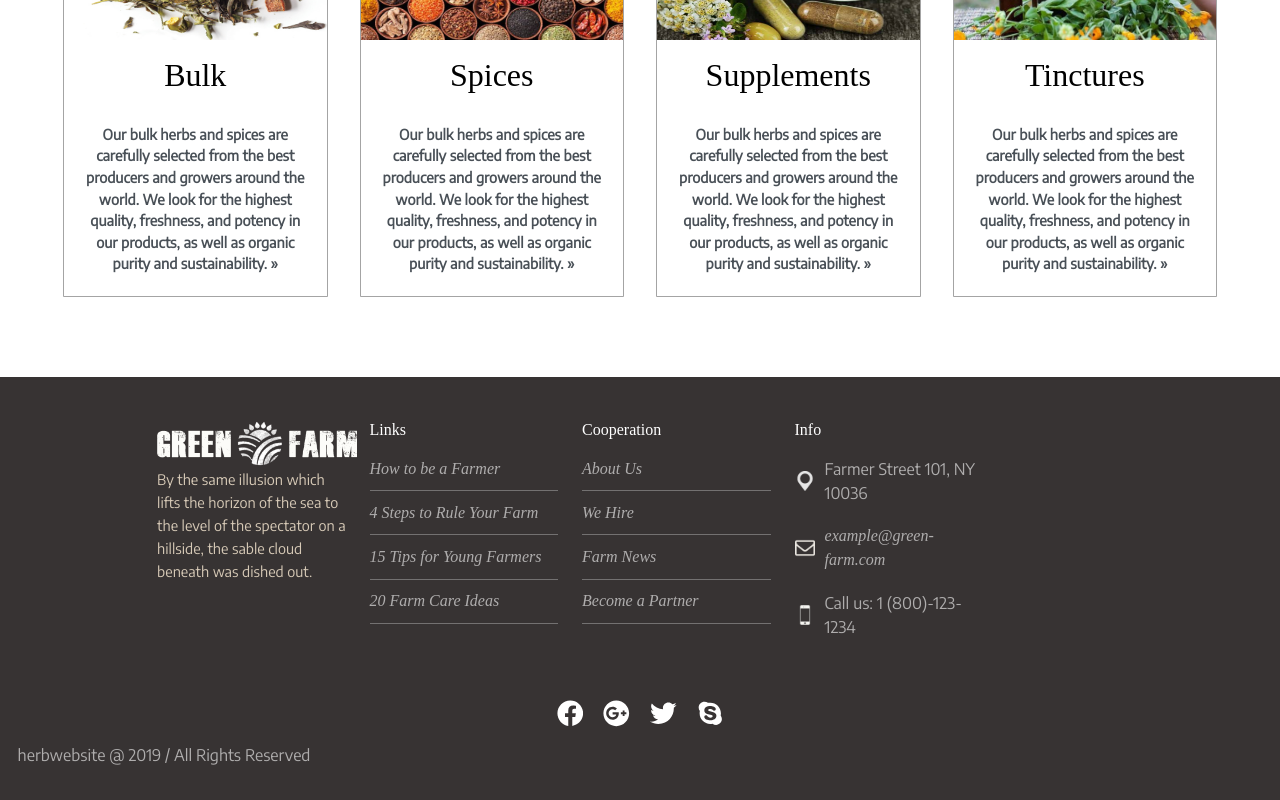
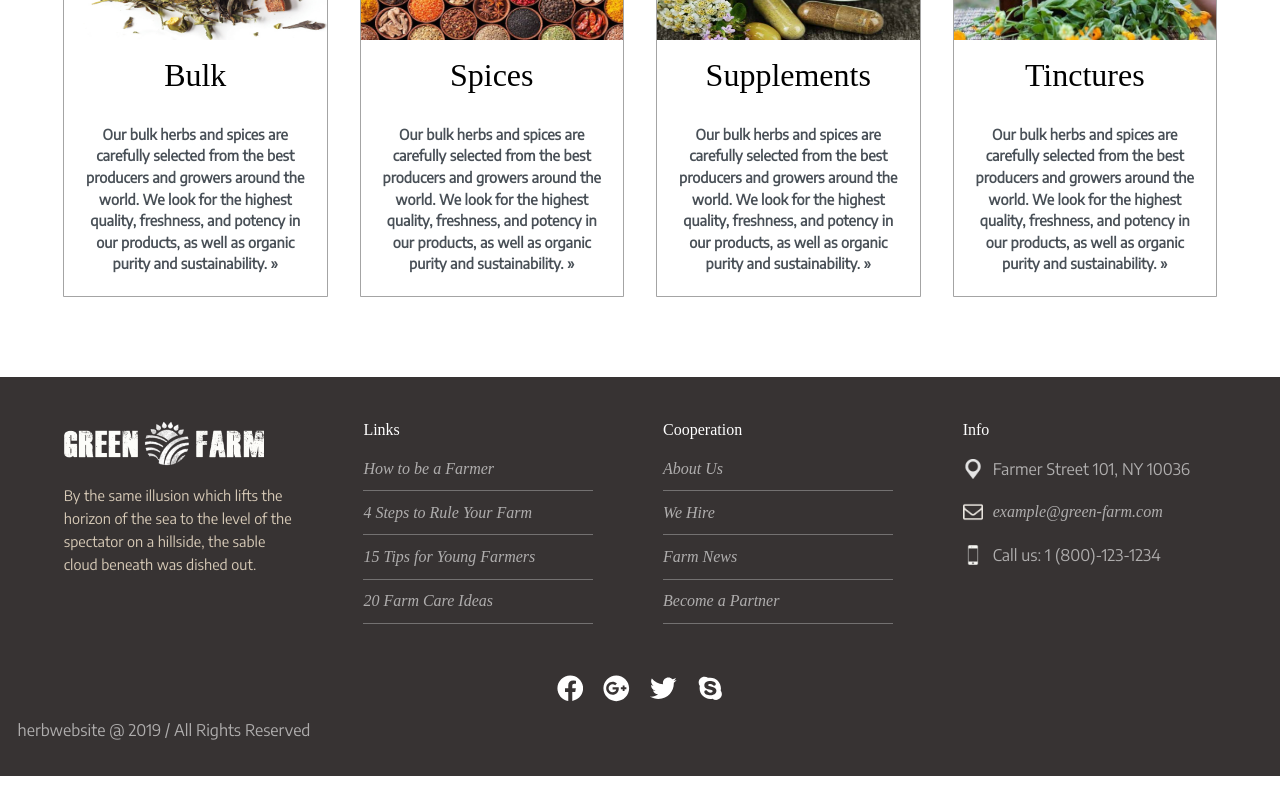
Before and after one commit to alex-bezruchko/smileshop-fe, a React (Create React App) app: page / in a window 1280 px wide. Shown: the part 978-1778 px from the top of the page. After the commit the page ends 1754 px from the top, so only its background shows below. Built offline with nearby package versions, Linux system fonts and the light colour scheme; a web font is replaced by a local one.

Commit message:
ADD FOOTER DESKTOP CSS

```diff
--- a/src/sass/parts/footer.scss
+++ b/src/sass/parts/footer.scss
@@ -110,10 +110,13 @@ footer .container {
     footer .container {
         display: flex;
         flex-direction: row;
+        width: 95%;
+        justify-content: space-between;
 
         .logo {
             img {
                 width: 200px;
+                padding-bottom: 1rem;
             }
         }
     }
```
